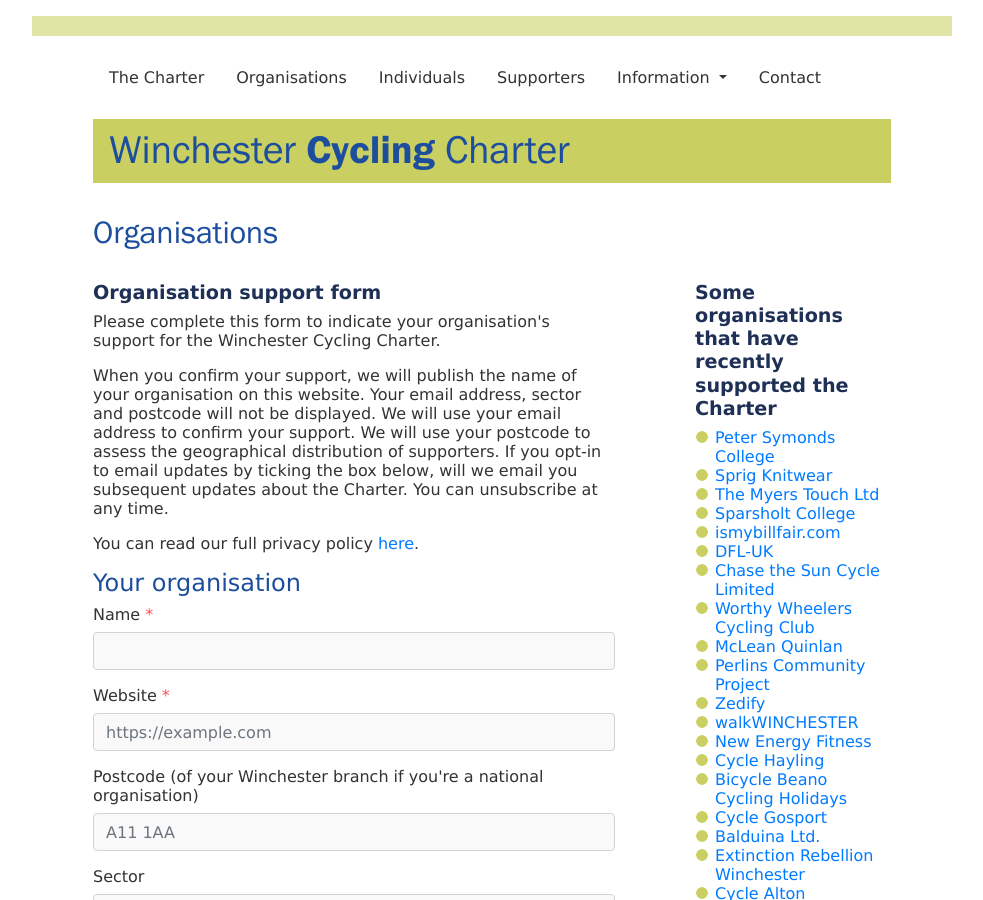
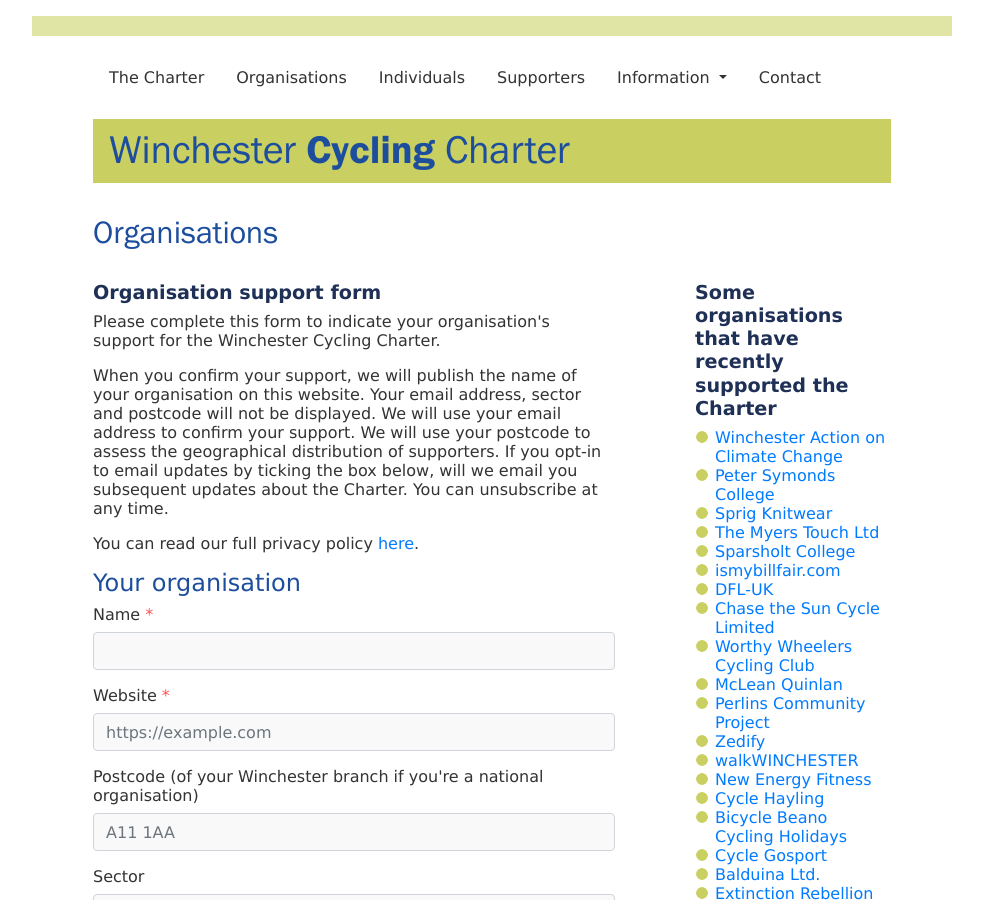
Before and after one commit to winchestercyclingcharter/winchestercyclingcharter.github.io, a Jekyll site: the page built from org-page.md, in a window 1280 px wide and 900 px high. Shown: the whole window, without its empty margins (148-1131 px from the left). Built offline with Jekyll 4.4.1, drawn with Linux system fonts in a browser that asks for light colours; nearby versions of some CDN libraries; some of the changed text lies outside the part shown.

Commit message:
Update orgs.yml

```diff
--- a/_data/orgs.yml
+++ b/_data/orgs.yml
@@ -36,6 +36,7 @@ orgs:
 - { title: The Myers Touch Ltd, website: 'https://www.themyerstouch.co.uk/', logo: 'myers-250.png', founding: false, dt: 20210224-121127-778980 }
 - { title: Sprig Knitwear, website: 'https://www.sprigknitwear.co.uk', logo: 'sprigknitwear-250.png', founding: false, dt: 20210225-062159-423071 }
 - { title: Peter Symonds College, website: 'https://www.psc.ac.uk/', logo: 'symonds-250.png', founding: false, dt: 20210226-160118-938444 }
+- { title: Winchester Action on Climate Change, website: 'https://www.winacc.org.uk/', logo: 'winacc-250.png', founding: false, dt: 20210226-202504-362995 }
 - { title: Perlins Community Project, website: 'https://www.perlinscommunityproject.co.uk', logo: '#', founding: false, dt: 20210221-202457-823360 }
 - { title: Cycle Gosport, website: 'https://www.facebook.com/CycleGosport', logo: '#', founding: false, dt: 20210218-202016-587499 }
 - { title: Balduina Ltd. , website: 'https://www.balduina.co.uk', logo: '#', founding: false, dt: 20210218-191233-195718 }
```
